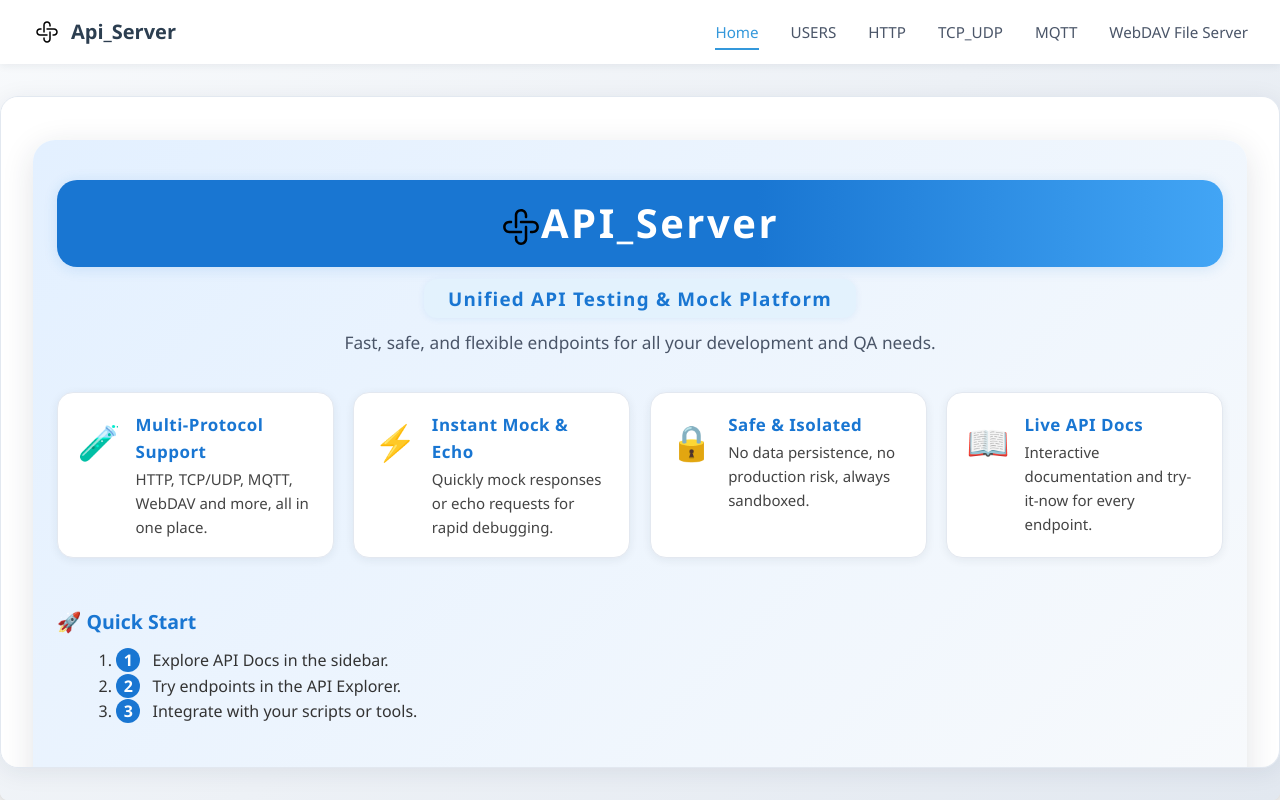
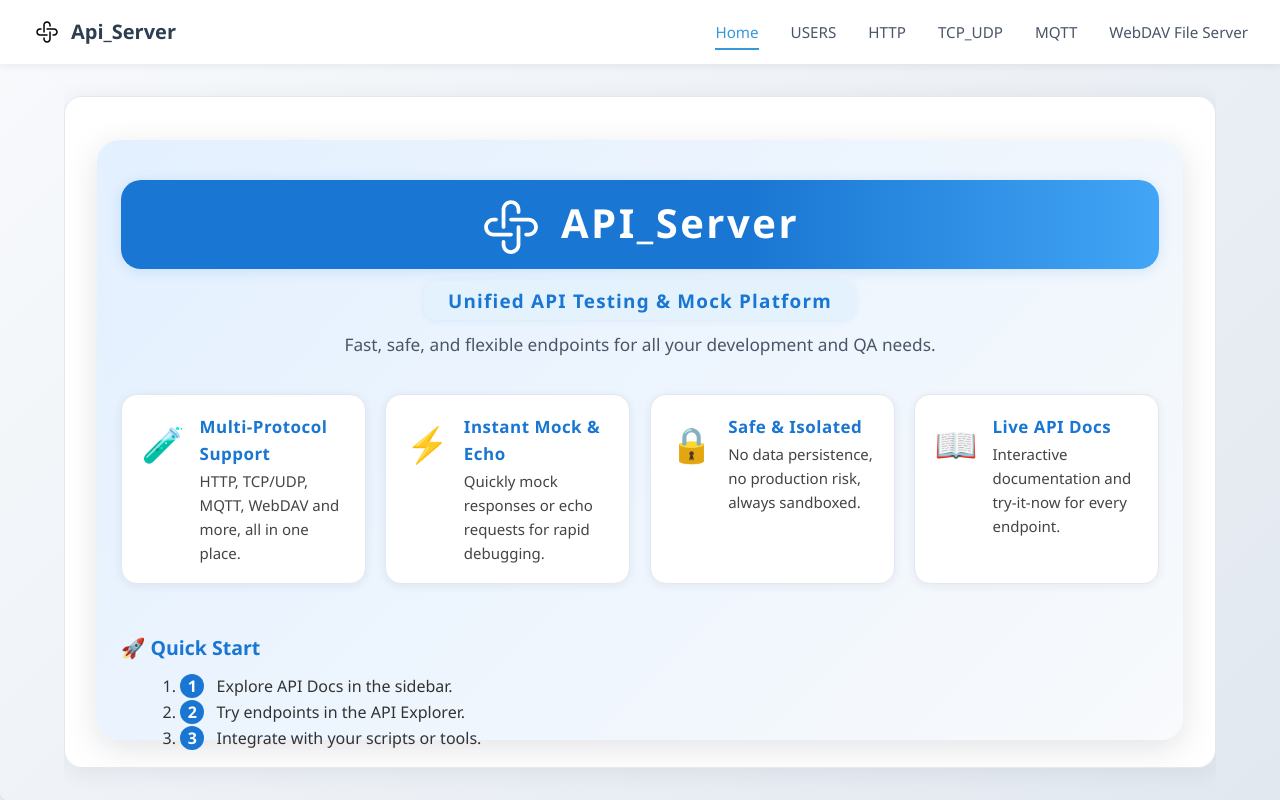
Before and after one commit to iFishine/api_server, a Vue app: page / in a window 1280 px wide. Built offline with nearby package versions, Linux system fonts and the light colour scheme.

Commit message:
modified:   src/App.vue 	modified:   src/views/HomeView.vue

```diff
--- a/src/App.vue
+++ b/src/App.vue
@@ -74,16 +74,16 @@ nav {
 .main-container {
   display: flex;
   flex: 1 1 0;
-  width: 100%;
+  width: 90%;
   min-width: 0;
   margin: 0 auto;
   box-sizing: border-box;
   padding: 2rem 0;
-  gap: 2rem;
+  gap: 0rem;
   min-height: 0;
   flex-grow: 1;
-  align-items: flex-start;
-  max-width: 1400px;
+  align-items: stretch;
+  justify-content: space-between;
   transition: all 0.2s;
   height: 0;
   flex: 1 1 auto;
@@ -91,7 +91,7 @@ nav {
 }
 
 aside {
-  width: 240px;
+  width: 20%;
   background: #fff;
   border-radius: 14px;
   box-shadow: 0 2px 12px rgba(30, 41, 59, 0.06);
@@ -112,8 +112,8 @@ main {
   background: #fff;
   border-radius: 18px;
   box-shadow: 0 4px 24px rgba(30, 41, 59, 0.08);
-  min-height: 400px;
   width: 100%;
+  height: 100%;
   box-sizing: border-box;
   position: relative;
   border: 1px solid #e2e8f0;
@@ -123,8 +123,6 @@ main {
   flex-direction: column;
   margin: 0 auto;
   transition: padding 0.2s, border-radius 0.2s, box-shadow 0.2s;
-  height: 100%;
-  max-height: 100%;
 }
 
 /* 平板适配 */
--- a/src/views/HomeView.vue
+++ b/src/views/HomeView.vue
@@ -65,6 +65,7 @@ import IconApi from '@/components/icons/IconApi.vue';
 <style scoped>
 .home-view {
   width: 100%;
+  height: 100%;
   margin: 0.5rem auto;
   padding: 2.5rem 1.5rem 1.5rem 1.5rem;
   border-radius: 22px;
@@ -91,10 +92,18 @@ import IconApi from '@/components/icons/IconApi.vue';
   box-shadow: 0 2px 14px rgba(25, 118, 210, 0.15);
 }
 
+.logo-badge IconApi {
+  vertical-align: middle;
+  margin-right: 0.3em;
+  fill: #fff;
+}
+
 .logo-badge svg {
   vertical-align: middle;
-  width: 1em;
-  height: 1em;
+  fill: #fff;
+  margin-right: 0.5em;
+  width: 1.5em;
+  height: 1.5em;
 }
 
 .subtitle {
```
